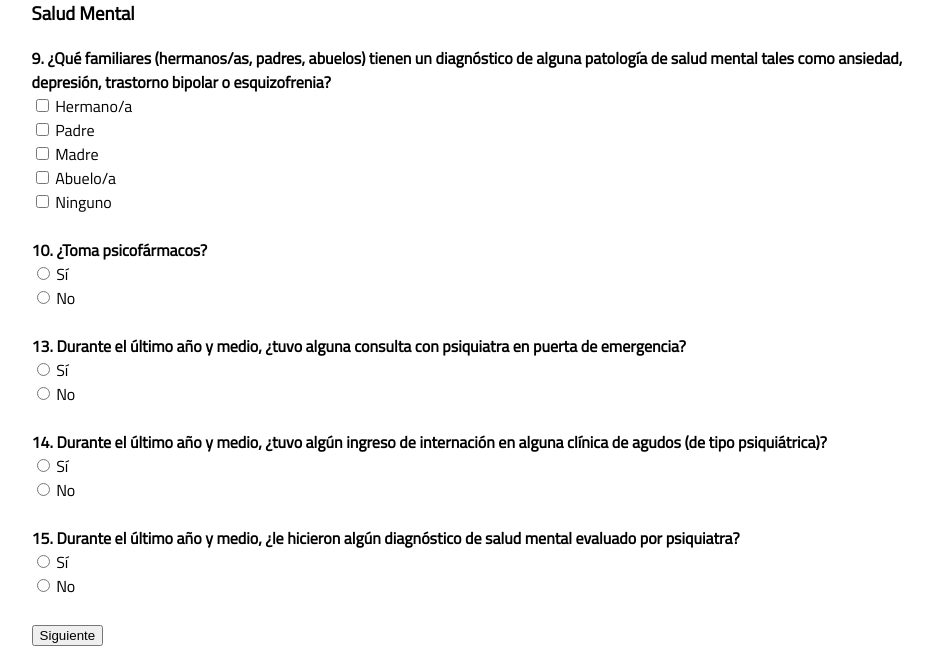
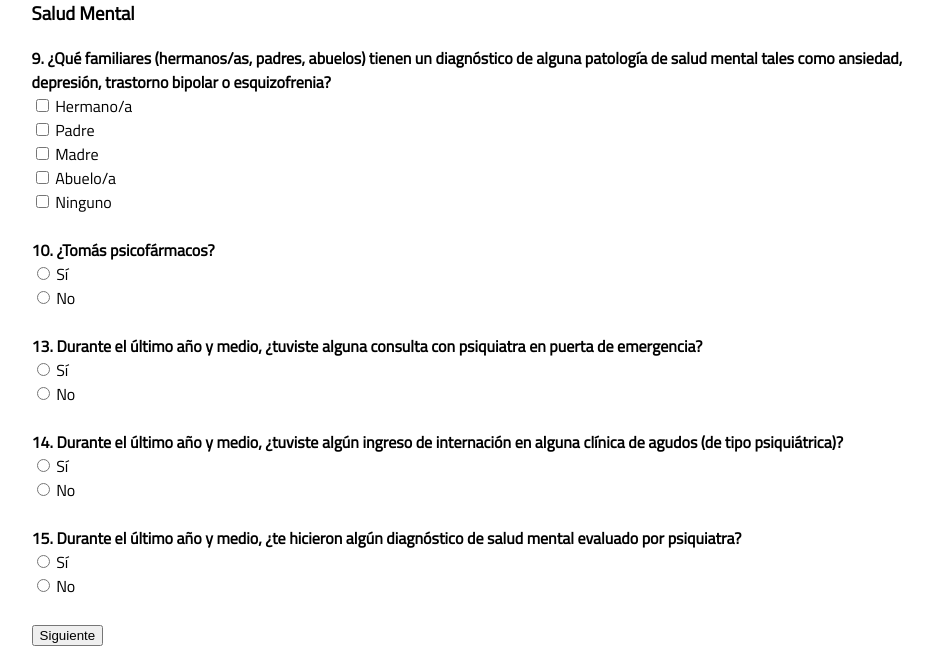
Before and after one commit to almadana/emarQuestionnaire, a Flask app: template website/templates/sociodemo.html in a window 1280 px wide. Shown: the part 779-1433 px from the top of the page, without its empty margins (166-1099 px from the left). Run offline with Flask 3, Linux system fonts and the light colour scheme; the template is opened without the code that fills it, so the values that code supplies are empty; parts of the project's set-up code (start-up, migrations or seed data) failed here and were passed over.

Commit message:
template sociodemo lenguaje a rioplatense tuteo

```diff
--- a/website/templates/sociodemo.html
+++ b/website/templates/sociodemo.html
@@ -99,7 +99,7 @@
         <input type="checkbox" id="fam_ninguno" name="fam_ninguno" value="Ninguno">
         <label for="fam_ninguno">Ninguno</label><br><br>
 
-        <label class="info-q">10. ¿Toma psicofármacos?</label><br>
+        <label class="info-q">10. ¿Tomás psicofármacos?</label><br>
         <input type="radio" id="psicofarmacos_si" name="psicofarmacos" value="SI" required onchange="psicoCheck()">
         <label for="psicofarmacos_si">Sí</label><br>
         <input type="radio" id="psicofarmacos_no" name="psicofarmacos" value="NO" onchange="psicoCheck()">
@@ -114,7 +114,7 @@
             <input type="radio" id="tiempo_2a" name="tiempo_psicofarmacos" value="2 años o más">
             <label for="tiempo_2a">2 años o más</label><br><br>
 
-            <label class="info-q">12. ¿Cuáles? (elija uno o más de uno)</label><br>
+            <label class="info-q">12. ¿Cuáles? (elegí uno o más de uno)</label><br>
             <input type="checkbox" id="tipo_antidepresivos" name="tipo_antidepresivos" value="antidepresivos">
             <label for="tipo_antidepresivos">Antidepresivos (sertralina, venlafaxina, bupropion, escitalopram, fluoxetina, paroxetina, duloxetina, amitriptilina, imipramina)</label><br>
 
@@ -128,19 +128,19 @@
             <label for="tipo_reguladores">Reguladores del humor (litio, ácido valpróico, valproato de sodio, carbamazepina, lamotrigina, topiramato, gabapentina, pregabalina)</label><br><br>
         </div>
 
-        <label class="info-q">13. Durante el último año y medio, ¿tuvo alguna consulta con psiquiatra en puerta de emergencia?</label><br>
+        <label class="info-q">13. Durante el último año y medio, ¿tuviste alguna consulta con psiquiatra en puerta de emergencia?</label><br>
         <input type="radio" id="emergencia_si" name="emergencia" value="si" required>
         <label for="emergencia_si">Sí</label><br>
         <input type="radio" id="emergencia_no" name="emergencia" value="no">
         <label for="emergencia_no">No</label><br><br>
 
-        <label class="info-q">14. Durante el último año y medio, ¿tuvo algún ingreso de internación en alguna clínica de agudos (de tipo psiquiátrica)?</label><br>
+        <label class="info-q">14. Durante el último año y medio, ¿tuviste algún ingreso de internación en alguna clínica de agudos (de tipo psiquiátrica)?</label><br>
         <input type="radio" id="internacion_si" name="internacion" value="si" required>
         <label for="internacion_si">Sí</label><br>
         <input type="radio" id="internacion_no" name="internacion" value="no">
         <label for="internacion_no">No</label><br><br>
 
-        <label class="info-q">15. Durante el último año y medio, ¿le hicieron algún diagnóstico de salud mental evaluado por psiquiatra?</label><br>
+        <label class="info-q">15. Durante el último año y medio, ¿te hicieron algún diagnóstico de salud mental evaluado por psiquiatra?</label><br>
         <input type="radio" id="diagnostico_si" name="diagnostico" value="si" required onchange="diagCheck()">
         <label for="diagnostico_si">Sí</label><br>
         <input type="radio" id="diagnostico_no" name="diagnostico" value="no" onchange="diagCheck()">
```
